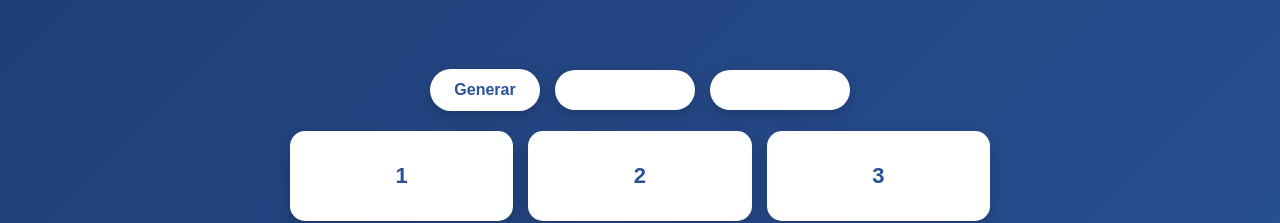
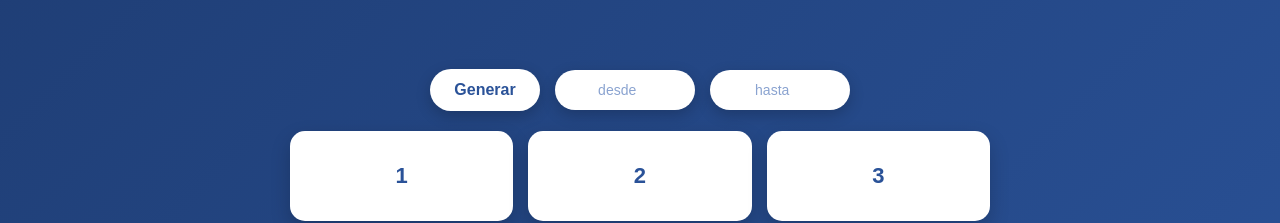
Before and after one commit to KARDIACblade/reto_tarjetas, a plain HTML site: page tarjetas.html in a window 1280 px wide. Shown: the part 255-478 px from the top of the page. Drawn offline with Linux system fonts and the light colour scheme.

Commit message:
agretar desde y hasta con placeholder

```diff
--- a/tarjetas.html
+++ b/tarjetas.html
@@ -14,11 +14,11 @@
 
     <div class ="inputs">
         <div>
-          <input type="number" id="txtDesde">
+          <input type="number" id="txtDesde" placeholder="desde">
         </div>
 
         <div>
-          <input type="number" id="txtHasta">
+          <input type="number" id="txtHasta" placeholder="hasta">
         </div>
 
     </div>
```
